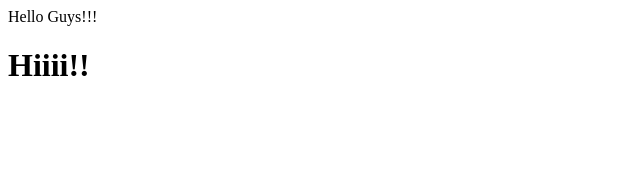
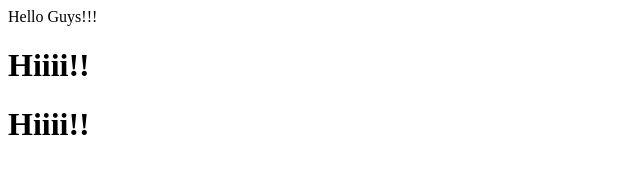
Before and after one commit to ShettyPrajna22/GithubProject, a plain HTML site: page index.html in a window 1280 px wide. Shown: the whole page, without its empty margins (0-640 px from the left). Drawn offline with Linux system fonts and the light colour scheme.

Commit message:
HI again

```diff
--- a/index.html
+++ b/index.html
@@ -1,2 +1,4 @@
 Hello Guys!!!
 <h1>Hiiii!!</h1>
+
+<h1>Hiiii!!</h1>
```
